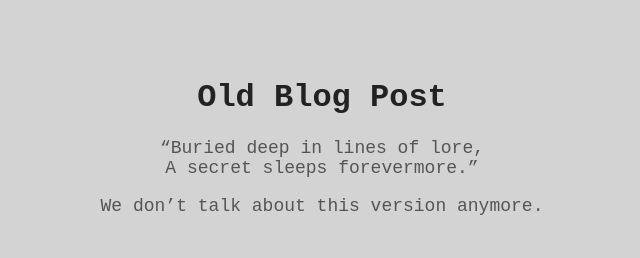
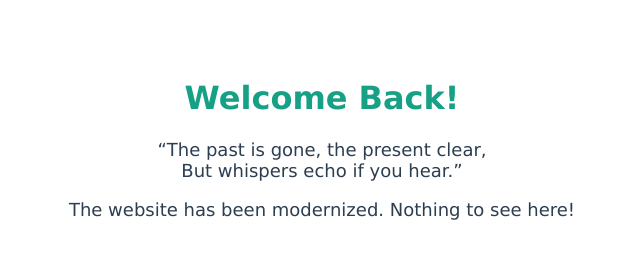
Before and after one commit to DakS0529/wayback-ctf, a plain HTML site: page index.html in a window 1280 px wide. Shown: the whole page, without its empty margins (318-958 px from the left). Drawn offline with Linux system fonts and the light colour scheme.

Commit message:
Version 4

```diff
--- a/index.html
+++ b/index.html
@@ -1,23 +1,22 @@
 <!DOCTYPE html>
 <html>
 <head>
-    <title>VintageCorp Archive</title>
+    <title>VintageCorp</title>
     <style>
         body {
-            background-color: #d3d3d3;
-            font-family: 'Courier New', monospace;
+            background-color: #ffffff;
+            font-family: Verdana, sans-serif;
             text-align: center;
             padding-top: 50px;
         }
-        h1 { color: #222; }
-        p { color: #555; font-size: 18px; }
+        h1 { color: #16a085; }
+        p { color: #2c3e50; font-size: 18px; }
     </style>
 </head>
 <body>
-    <h1>Old Blog Post</h1>
-    <p>“Buried deep in lines of lore,<br>
-       A secret sleeps forevermore.”</p>
-    <p>We don’t talk about this version anymore.</p>
-    <!-- FLAG{wayback_in_time} -->
+    <h1>Welcome Back!</h1>
+    <p>“The past is gone, the present clear,<br>
+       But whispers echo if you hear.”</p>
+    <p>The website has been modernized. Nothing to see here!</p>
 </body>
 </html>
```
